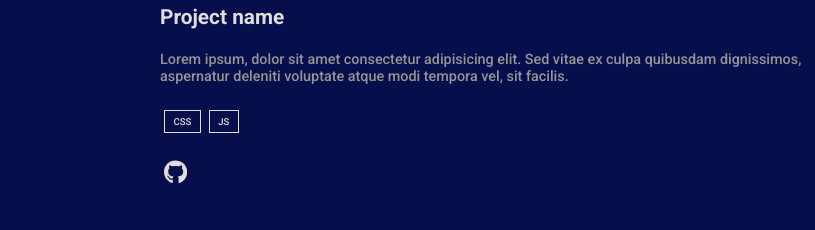
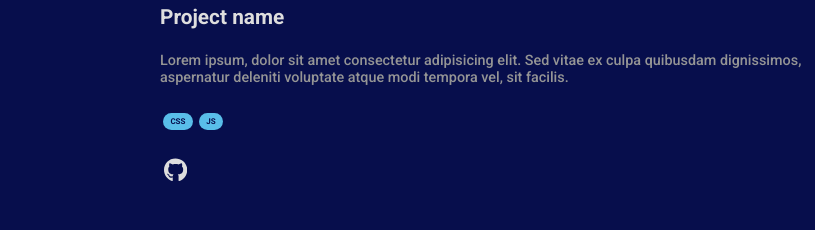
Before and after one commit to pramadureira/portfolio, a plain HTML site: page index.html in a window 1280 px wide. Shown: the part 693-923 px from the top of the page, 0-815 px from the left. Drawn offline with Linux system fonts and the light colour scheme.

Commit message:
Improved the style of the tags

```diff
--- a/style.css
+++ b/style.css
@@ -125,13 +125,25 @@
     grid-area: 3 / 1;
 }
 
-article.project li,
+article.project li {
+    font-family: 'Roboto', sans-serif;
+    font-weight: 600;
+    font-size: 0.5em;
+    color: #070e4c;
+    background-color: #59BEE9;
+
+    padding: 0.5em 0.9em;
+    border-radius: 2em;
+    margin: 0.4em;
+    height: fit-content;
+}
+
 #projects > button {
     font-family: 'Roboto', sans-serif;
     font-weight: 500;
     font-size: 0.6em;
     color: #DEDEDE;
-    padding: 0.5em 0.9em;
+    padding: 0.7em 0.9em;
     margin: 0.4em;
     border: 1px solid #DEDEDE;
     height: fit-content;
```
